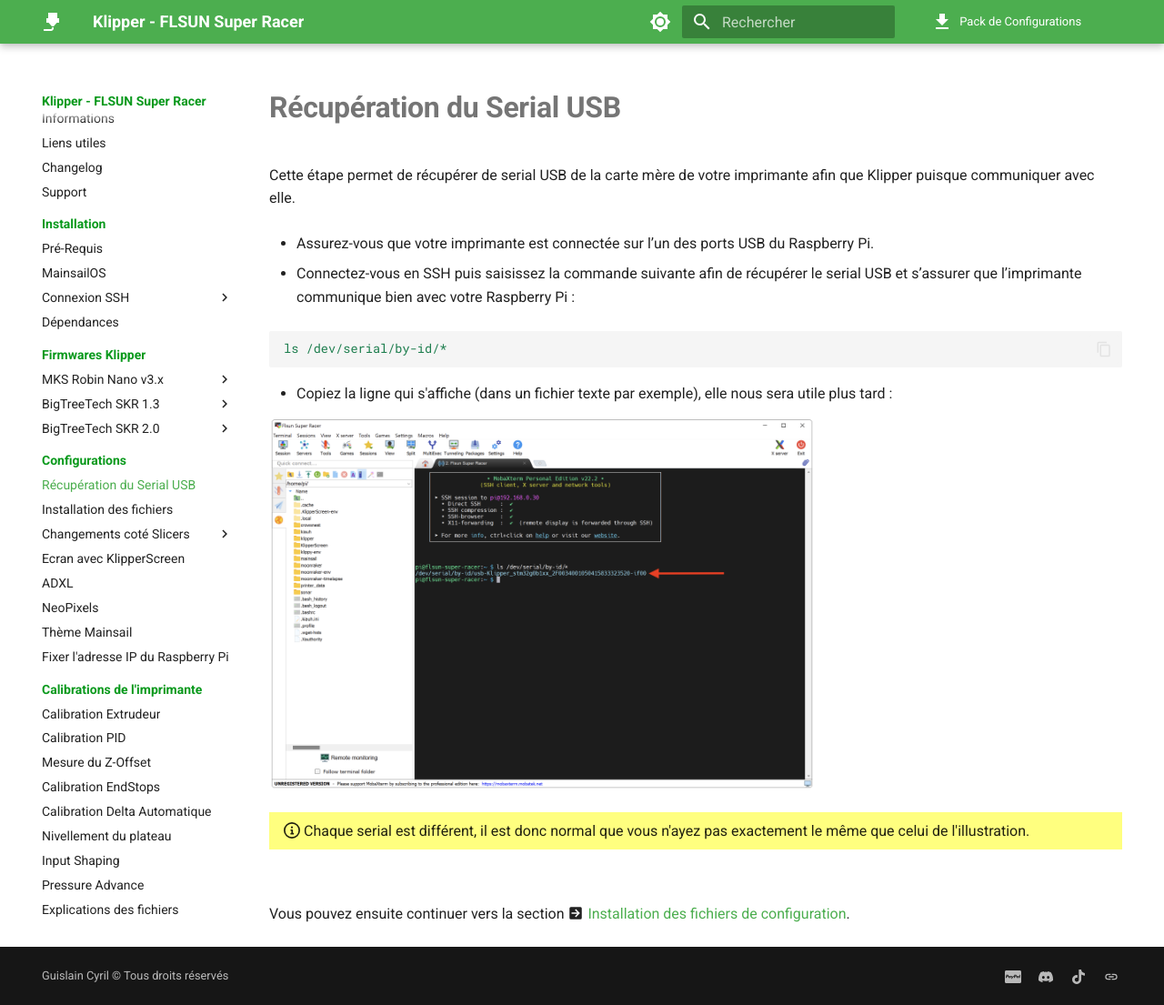
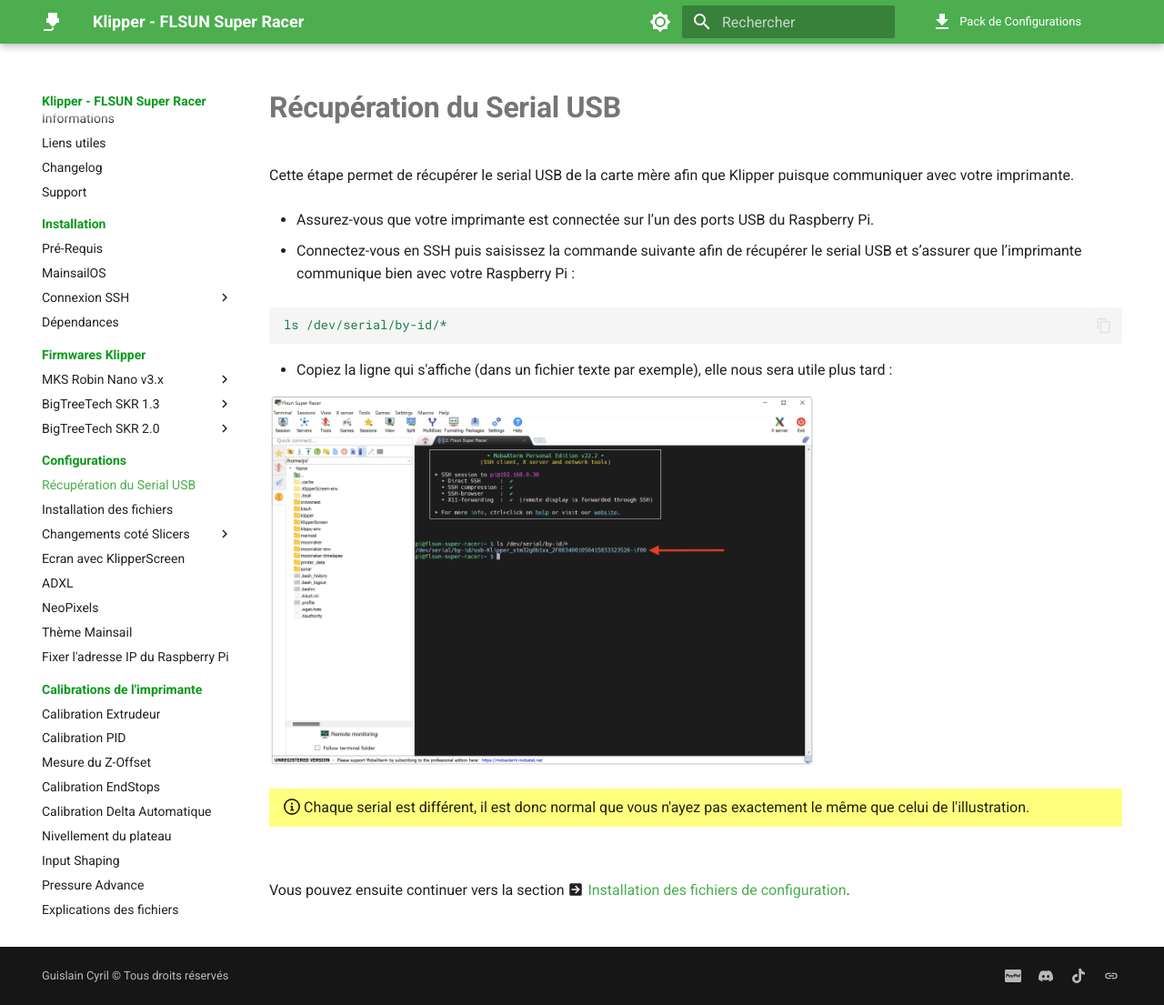
Before and after one commit to Guilouz/test, an MkDocs documentation site: the page built from docs/configurations/recuperation-du-serial-usb.md, in a window 1280 px wide and 1105 px high. Shown: the whole window at 91% size. Built offline with MkDocs 1.6.1 and Material for MkDocs 9.7.7, drawn with Linux system fonts in a browser that asks for light colours; comment, search, counter and statistics services are not loaded.

Commit message:
Update recuperation-du-serial-usb.md

```diff
--- a/docs/configurations/recuperation-du-serial-usb.md
+++ b/docs/configurations/recuperation-du-serial-usb.md
@@ -5,7 +5,7 @@
 
 # Récupération du Serial USB
 
-Cette étape permet de récupérer de serial USB de la carte mère de votre imprimante afin que Klipper puisque communiquer avec elle.
+Cette étape permet de récupérer le serial USB de la carte mère afin que Klipper puisque communiquer avec votre imprimante.
 
 
 - Assurez-vous que votre imprimante est connectée sur l’un des ports USB du Raspberry Pi.
```
